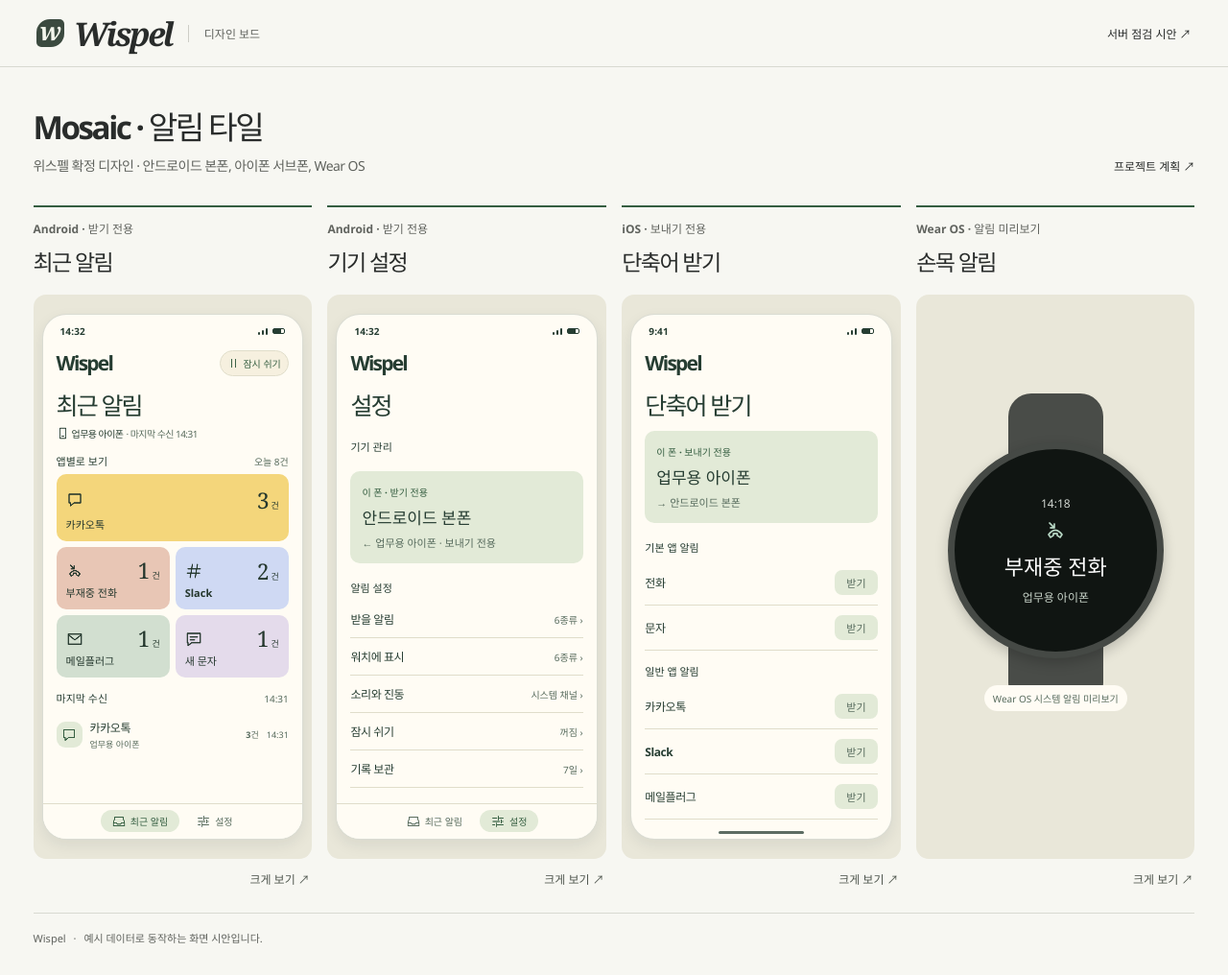
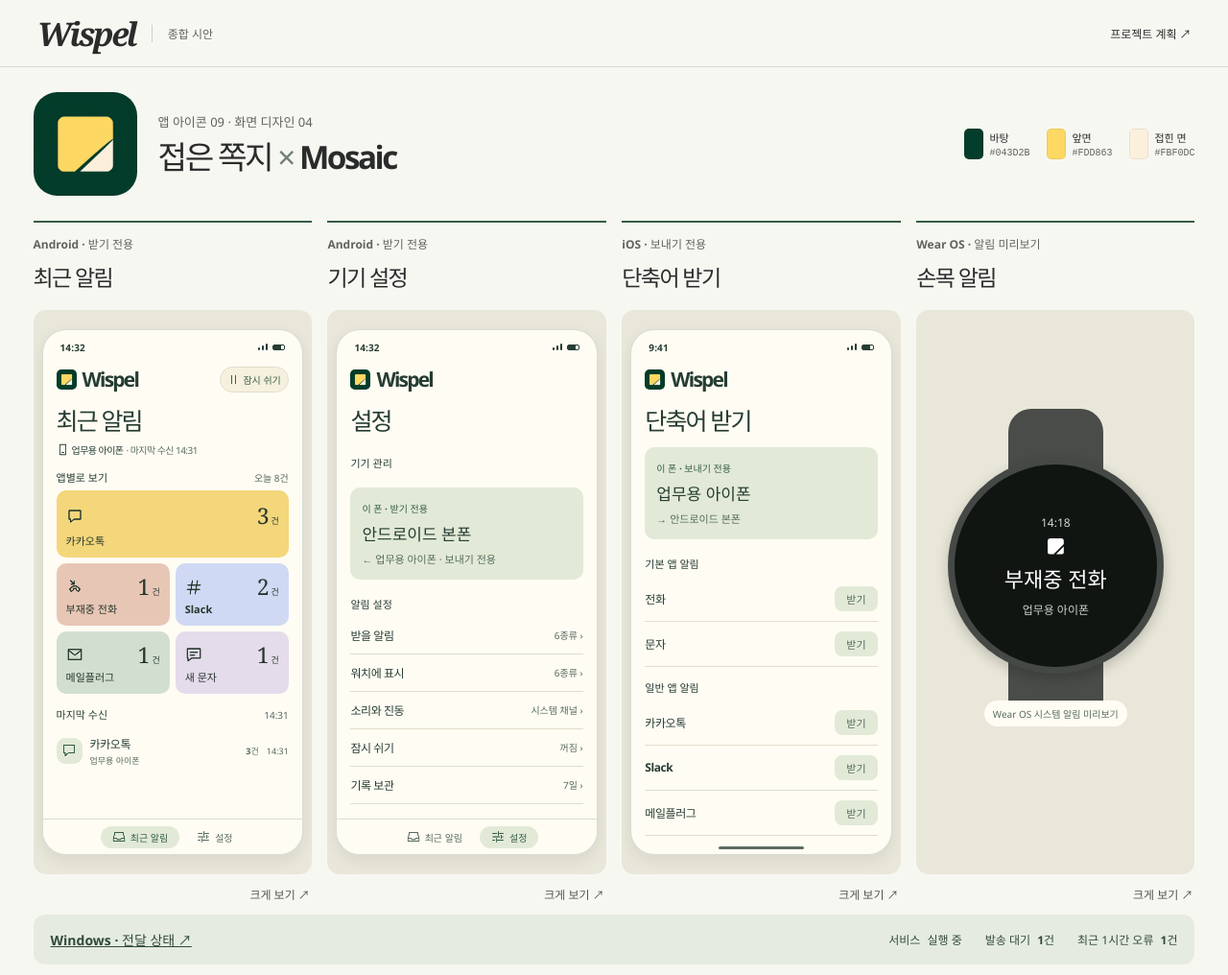
Before and after one commit to poyal/wispel, a plain HTML site: page design/index.html in a window 1280 px wide. Shown: the top 1016 px of the page at 96% size. Drawn offline with Linux system fonts and the light colour scheme.

Commit message:
09번 접은 쪽지와 Mosaic 종합 시안 및 디자인 검수 기준 확정

```diff
--- a/design/board.css
+++ b/design/board.css
@@ -1,6 +1,8 @@
 :root {
   color-scheme: light;
   --ink:#292c2b; --sub:#60635e; --rule:#d8d9d1;
+  --note-field:#043d2b; --note-face:#fdd863; --note-fold:#fbf0dc;
+  --tile-chat:#f4d67b; --tile-call:#e8c6b5; --tile-slack:#cfd9f3; --tile-mail:#d2dfd0; --tile-sms:#e4dbeb;
   font-family:"Instrument Sans","Segoe UI","Malgun Gothic",sans-serif;
   color:var(--ink); background:#f7f7f2; font-synthesis:none;
 }
@@ -14,7 +16,24 @@ a{color:inherit}
 button, a{touch-action:manipulation}
 .mast{display:flex;align-items:center;gap:16px;min-height:70px;border-bottom:1px solid var(--rule);padding:0 clamp(18px,3vw,55px)}
 .brand{font:italic 600 34px/1 Georgia,serif;letter-spacing:-2.3px;display:inline-flex;align-items:center;gap:9px;text-decoration:none}
-.brand-mark{display:inline-grid;place-items:center;background:#3b4a3f;color:#f4f7ed;border-radius:14px 5px 14px 5px;width:29px;height:29px;font-size:26px;line-height:24px;padding:0 3px 5px 0}
+.brand-mark{display:block;border-radius:23%;width:29px;height:29px}
+.identity{display:flex;align-items:center;gap:22px;padding:26px 0}
+.app-master{display:block;width:108px;height:108px;border-radius:23%}
+.identity p{margin:0 0 8px;color:var(--sub);font-size:13px}
+.identity h1{margin:0}.identity h1 span{color:#708073;font-weight:400}
+.identity-colors{display:flex;gap:18px;list-style:none;padding:0;margin:0 0 0 auto}
+.identity-colors li{display:grid;grid-template-columns:20px auto;gap:2px 6px;align-items:center;font-size:11px}
+.identity-colors i{grid-row:span 2;width:20px;height:32px;border-radius:5px;border:1px solid #0001}
+.identity-colors code{font-size:10px;color:var(--sub)}
+.tone-green{background:var(--note-field)}.tone-yellow{background:var(--note-face)}.tone-cream{background:var(--note-fold)}
+.word{display:inline-flex;align-items:center;gap:6px}.word img{width:21px;height:21px;border-radius:23%}
+.note-glyph{display:inline-block;position:relative;width:17px;height:17px;border-radius:3px;overflow:hidden}
+.note-glyph::before,.note-glyph::after{content:"";position:absolute;inset:0;background:currentColor}
+.note-glyph::before{clip-path:polygon(0 0,100% 0,100% 38%,38% 100%,0 100%)}
+.note-glyph::after{clip-path:polygon(100% 53%,100% 100%,53% 100%)}
+.diagnostics-strip{display:flex;align-items:center;gap:24px;padding:16px 18px;background:#e5ebe0;border-radius:12px;font-size:12px;color:#314b3b}
+.diagnostics-strip a{margin-right:auto;font-size:14px;font-weight:bold}.diagnostics-strip b{margin-left:4px}
+@media(max-width:760px){.identity{flex-wrap:wrap;gap:12px}.app-master{width:72px;height:72px}.identity-colors{width:100%;margin:4px 0 0}.diagnostics-strip{flex-wrap:wrap;gap:8px 16px}.diagnostics-strip a{width:100%}}
 .mast-sub{border-left:1px solid #cdcec6;padding-left:16px;font-size:12px;color:var(--sub)}
 .plan-link,.open-detail,.back,.view-bar button,.detail-views button,.sheet-close{font-weight:600;font-size:12px}
 .plan-link{margin-left:auto;text-decoration:none}
@@ -85,8 +104,8 @@ h3{font-size:25px;line-height:1.22;letter-spacing:-.075em;margin:14px 0 7px}
 .tile-grid{display:grid;grid-template-columns:1fr 1fr;gap:6px}
 .tile{display:grid;grid-template-columns:1fr auto;grid-template-rows:1fr auto;align-items:center;background:#e5ebde;color:#24372d;padding:10px;text-align:left;border-radius:10px;min-height:65px}
 .tile b{font:500 23px/1 Georgia,serif}.tile b small{font:600 9px/1 sans-serif;margin-left:2px}
-.tile strong{grid-column:span 2;font-size:11px}.t-chat{grid-column:span 2;min-height:70px;background:#f4d67b}
-.t-call{background:#e8c6b5}.t-hash{background:#cfd9f3}.t-mail{background:#d2dfd0}.t-sms{background:#e4dbeb}
+.tile strong{grid-column:span 2;font-size:11px}.tile:first-child{grid-column:span 2;min-height:70px}
+.t-chat{background:var(--tile-chat)}.t-call{background:var(--tile-call)}.t-hash{background:var(--tile-slack)}.t-mail{background:var(--tile-mail)}.t-sms{background:var(--tile-sms)}
 .route-hero{margin:13px 0 1px;background:#244aa8;color:white;padding:12px;border-radius:10px}
 .route{display:flex;align-items:center;justify-content:space-between;gap:4px;margin:12px 0}
 .route>div{display:grid;justify-items:start;gap:5px}.route strong{font-size:11px;letter-spacing:-.055em}.route small{font-size:9px}
--- a/design/board.js
+++ b/design/board.js
@@ -32,6 +32,7 @@ function buildBoard() {
   const button=(action,text,cls='',label='')=>`<button type="button" data-action="${action}" class="${cls}"${label?` aria-label="${label}"`:''}>${text}</button>`;
   const dot=(e)=>`<span class="app-icon i-${e.icon}">${icon(e.icon)}</span>`;
   const total=events.reduce((n,e)=>n+e.qty,0);
+  const wordmark = '<span class="word"><img src="icons/09-note.png" alt="">Wispel</span>';
   function status(ios=false) {
     return `<div class="status"><b>${ios?'9:41':'14:32'}</b><span class="signal" aria-hidden="true"><i></i><i></i><i></i><em></em></span></div>`;
   }
@@ -41,7 +42,7 @@ function buildBoard() {
   function home() {
     const s=state, pause=button('pause',icon(s.paused?'play':'pause',13)+(s.paused?'재개':'잠시 쉬기'),'pill');
     const source=`<div class="source">${icon('phone',13)} 업무용 아이폰 <span>· 마지막 수신 14:31</span></div>`;
-    const header=`<div class="app-head"><span class="word">Wispel</span>${pause}</div>`;
+    const header=`<div class="app-head">${wordmark}${pause}</div>`;
     const section=(name,n)=>`<div class="section-label"><b>${name}</b><span>${n}</span></div>`;
     const body=`<h3>최근 알림</h3>${source}${section('앱별로 보기',`오늘 ${total}건`)}<div class="tile-grid">${events.map(e=>button('app-'+e.icon,`${icon(e.icon,18)}<b>${e.qty}<small>건</small></b><strong>${e.app}</strong>`,'tile t-'+e.icon)).join('')}</div>${section('마지막 수신','14:31')}${list(events.slice(0,1))}`;
     return header+(s.paused?`<div class="notice">전달 일시정지 · ${s.paused}</div>`:'')+body;
@@ -49,17 +50,17 @@ function buildBoard() {
   function settings() {
     const s=state;
     const row=(key,title,sub)=>button(key,`<b>${title}</b><span>${sub} ›</span>`,'setting-row');
-    return `<div class="app-head"><span class="word">Wispel</span></div><h3>설정</h3>
+    return `<div class="app-head">${wordmark}</div><h3>설정</h3>
       <div class="section-label"><b>기기 관리</b></div><div class="device-card"><small>이 폰 · 받기 전용</small><strong>안드로이드 본폰</strong><div>← 업무용 아이폰 · 보내기 전용</div></div>
       <div class="section-label"><b>알림 설정</b></div>${row('receive','받을 알림',`${s.receive.size}종류`)}${row('watch','워치에 표시',`${s.watch.size}종류`)}${row('sound','소리와 진동','시스템 채널')}${row('pause','잠시 쉬기',s.paused||'꺼짐')}${row('history','기록 보관',s.history)}`;
   }
   function ios() {
     const rows=(names)=>names.map(name=>`<div class="shortcut"><b>${name}</b>${button('shortcut-'+name,'받기','get',`${name} 단축어 받기`)}</div>`).join('');
-    return `<div class="app-head"><span class="word">Wispel</span></div><h3>단축어 받기</h3><div class="device-card"><small>이 폰 · 보내기 전용</small><strong>업무용 아이폰</strong><div>→ 안드로이드 본폰</div></div><div class="section-label"><b>기본 앱 알림</b></div>${rows(['전화','문자'])}<div class="section-label"><b>일반 앱 알림</b></div>${rows(['카카오톡','Slack','메일플러그'])}${button('ios-test','시험 알림 보내기','primary')}`;
+    return `<div class="app-head">${wordmark}</div><h3>단축어 받기</h3><div class="device-card"><small>이 폰 · 보내기 전용</small><strong>업무용 아이폰</strong><div>→ 안드로이드 본폰</div></div><div class="section-label"><b>기본 앱 알림</b></div>${rows(['전화','문자'])}<div class="section-label"><b>일반 앱 알림</b></div>${rows(['카카오톡','Slack','메일플러그'])}${button('ios-test','시험 알림 보내기','primary')}`;
   }
   function watch() {
     const s=state, visible=s.watch.has('부재중 전화')&&s.receive.has('부재중 전화')&&!s.paused;
-    return `<div class="watch-wrap"><span class="strap"></span><div class="dial"><time>14:18</time>${icon('call',24)}<b>${visible?'부재중 전화':'알림 없음'}</b><small>${visible?'업무용 아이폰':'위스펠'}</small></div></div><div class="watch-caption">Wear OS 시스템 알림 미리보기</div>`;
+    return `<div class="watch-wrap"><span class="strap"></span><div class="dial"><time>14:18</time><span class="note-glyph" role="img" aria-label="위스펠"></span><b>${visible?'부재중 전화':'알림 없음'}</b><small>${visible?'업무용 아이폰':'위스펠'}</small></div></div><div class="watch-caption">Wear OS 시스템 알림 미리보기</div>`;
   }
   function frame(key) {
     if(key==='watch') return watch();
--- a/design/index.html
+++ b/design/index.html
@@ -3,15 +3,28 @@
 <head>
   <meta charset="utf-8">
   <meta name="viewport" content="width=device-width, initial-scale=1">
-  <title>Wispel · Mosaic 확정안</title>
+  <title>위스펠 · 접은 쪽지와 Mosaic 종합 시안</title>
+  <link rel="icon" href="icons/09-note.png">
   <link rel="stylesheet" href="board.css">
   <script defer src="board.js"></script>
 </head>
 <body>
-  <header class="mast"><a href="index.html" class="brand" aria-label="위스펠 디자인 홈"><span class="brand-mark" aria-hidden="true">w</span>Wispel</a><span class="mast-sub">디자인 보드</span><a class="plan-link" href="diagnostics.html">서버 점검 시안 ↗</a></header>
+  <header class="mast"><a href="index.html" class="brand" aria-label="위스펠 디자인 홈">Wispel</a><span class="mast-sub">종합 시안</span><a class="plan-link" href="../plan.md">프로젝트 계획 ↗</a></header>
   <main>
-    <section class="intro"><div><h1>Mosaic · 알림 타일</h1><p>위스펠 확정 디자인 · 안드로이드 본폰, 아이폰 서브폰, Wear OS</p></div><a href="../plan.md" class="plan-link">프로젝트 계획 ↗</a></section>
+    <section class="identity">
+      <a href="icons/09-note.png" aria-label="접은 쪽지 아이콘 원본 열기"><img class="app-master" src="icons/09-note.png" alt="짙은 초록 바탕에 오른쪽 아래를 접은 노란 쪽지"></a>
+      <div><p>앱 아이콘 09 · 화면 디자인 04</p><h1>접은 쪽지 <span>×</span> Mosaic</h1></div>
+      <ul class="identity-colors" aria-label="아이콘 대표 색상">
+        <li><i class="tone-green"></i>바탕 <code>#043D2B</code></li>
+        <li><i class="tone-yellow"></i>앞면 <code>#FDD863</code></li>
+        <li><i class="tone-cream"></i>접힌 면 <code>#FBF0DC</code></li>
+      </ul>
+    </section>
     <section id="gallery" class="approved" aria-label="Mosaic 주요 화면"></section>
+    <section class="diagnostics-strip" aria-label="읽기 전용 점검 웹 요약 예시">
+      <a href="diagnostics.html">Windows · 전달 상태 ↗</a>
+      <span>서비스 <b>실행 중</b></span><span>발송 대기 <b>1건</b></span><span>최근 1시간 오류 <b>1건</b></span>
+    </section>
     <footer>Wispel <span>·</span> 예시 데이터로 동작하는 화면 시안입니다.</footer>
   </main>
   <dialog id="detail" aria-labelledby="detail-heading">
```
Also changed, not shown: design/diagnostics.html (+2 -1 lines), design/diagnostics.png, design/overview.png, 2 other files.
